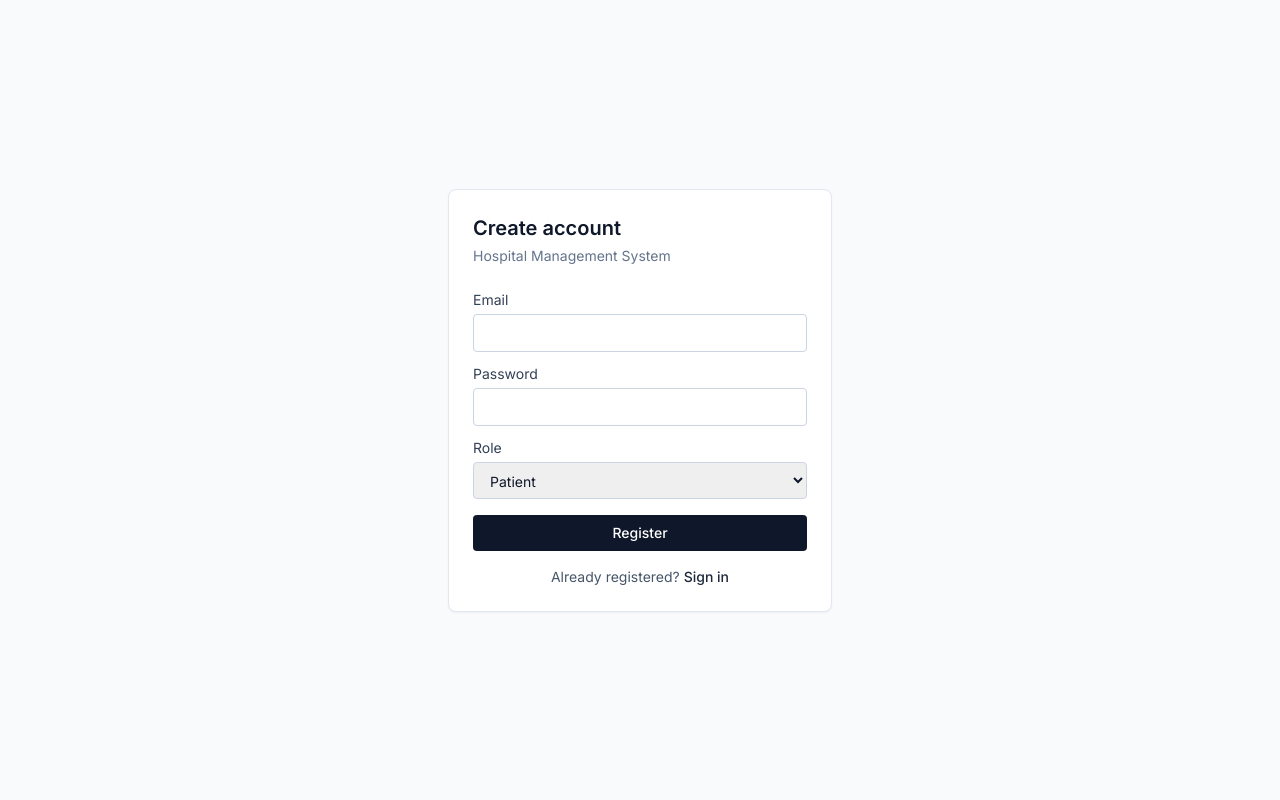
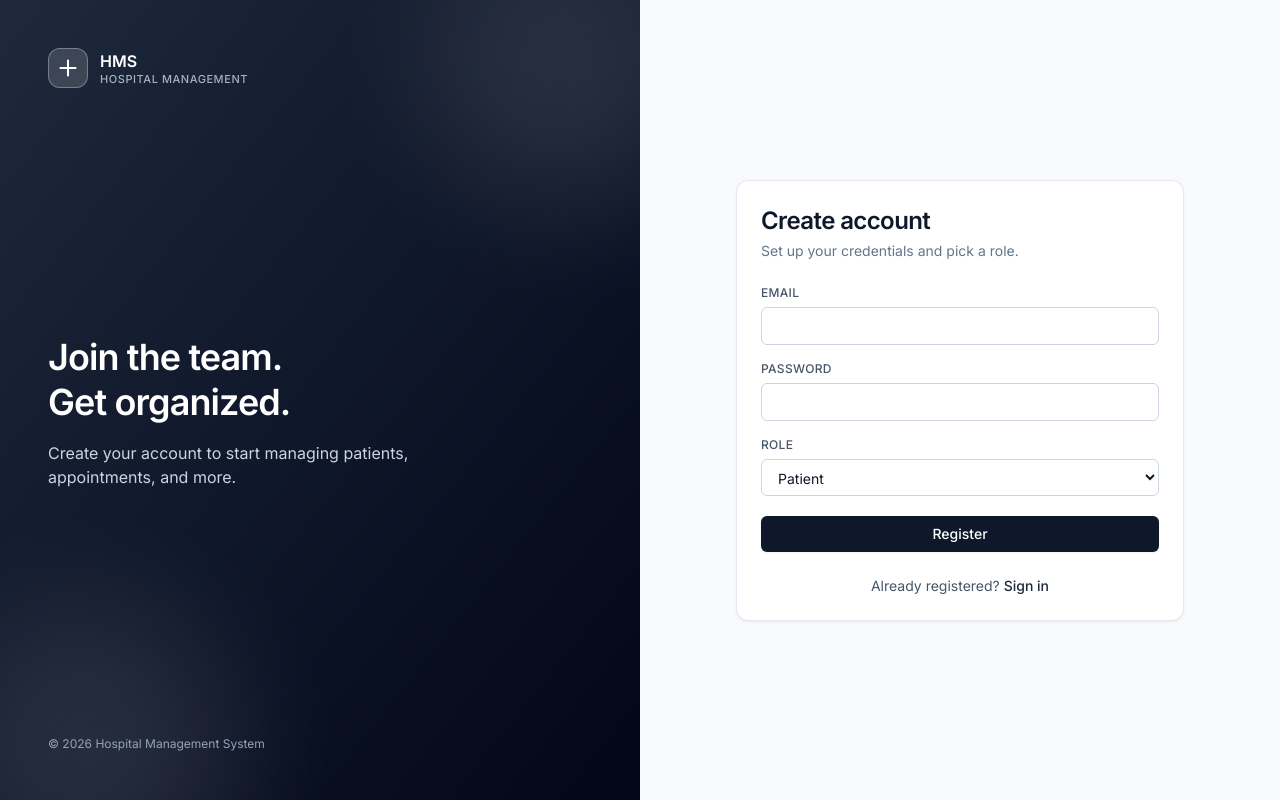
Before and after one commit to MANVENDRA-github/hospital-management-system, a React (Vite) app in the folder frontend/: page /register in a window 1280 px wide. Built offline with nearby package versions, Linux system fonts and the light colour scheme.

Commit message:
Redesign register with split brand panel layout

```diff
--- a/frontend/src/pages/Register.tsx
+++ b/frontend/src/pages/Register.tsx
@@ -28,56 +28,87 @@ export default function Register() {
   };
 
   return (
-    <div className="flex h-full items-center justify-center bg-slate-50">
-      <form onSubmit={onSubmit} className="w-full max-w-sm rounded-lg border border-slate-200 bg-white p-6 shadow-sm">
-        <h1 className="mb-1 text-xl font-semibold text-slate-900">Create account</h1>
-        <p className="mb-6 text-sm text-slate-500">Hospital Management System</p>
+    <div className="grid min-h-full lg:grid-cols-2">
+      <div className="relative hidden flex-col justify-between overflow-hidden bg-gradient-to-br from-slate-800 via-slate-900 to-slate-950 p-12 text-white lg:flex">
+        <div className="absolute -right-20 -top-20 h-72 w-72 rounded-full bg-white/10 blur-3xl" aria-hidden="true" />
+        <div className="absolute -bottom-24 -left-12 h-72 w-72 rounded-full bg-white/10 blur-3xl" aria-hidden="true" />
+        <div className="relative flex items-center gap-3">
+          <div className="flex h-10 w-10 items-center justify-center rounded-xl bg-white/15 ring-1 ring-inset ring-white/30">
+            <svg xmlns="http://www.w3.org/2000/svg" viewBox="0 0 24 24" fill="none" stroke="currentColor" strokeWidth="2.5" strokeLinecap="round" strokeLinejoin="round" className="h-5 w-5" aria-hidden="true">
+              <path d="M12 3v18M3 12h18" />
+            </svg>
+          </div>
+          <div className="leading-tight">
+            <div className="text-base font-semibold">HMS</div>
+            <div className="text-[11px] font-medium uppercase tracking-wider text-slate-300/80">Hospital Management</div>
+          </div>
+        </div>
+        <div className="relative">
+          <h1 className="text-4xl font-semibold leading-tight tracking-tight">
+            Join the team.<br />Get organized.
+          </h1>
+          <p className="mt-4 max-w-md text-base text-slate-300">
+            Create your account to start managing patients, appointments, and more.
+          </p>
+        </div>
+        <div className="relative text-xs text-slate-400">
+          &copy; {new Date().getFullYear()} Hospital Management System
+        </div>
+      </div>
 
-        <label className="mb-3 block text-sm">
-          <span className="mb-1 block text-slate-700">Email</span>
+      <div className="flex items-center justify-center bg-slate-50 px-6 py-12">
+        <form onSubmit={onSubmit} className="w-full max-w-md card card-pad">
+          <div className="mb-6 flex items-center gap-2.5 lg:hidden">
+            <div className="flex h-9 w-9 items-center justify-center rounded-lg bg-brand-600 text-white shadow-sm">
+              <svg xmlns="http://www.w3.org/2000/svg" viewBox="0 0 24 24" fill="none" stroke="currentColor" strokeWidth="2.5" strokeLinecap="round" strokeLinejoin="round" className="h-5 w-5" aria-hidden="true">
+                <path d="M12 3v18M3 12h18" />
+              </svg>
+            </div>
+            <span className="text-base font-semibold tracking-tight text-slate-900">HMS</span>
+          </div>
+
+          <h1 className="page-title">Create account</h1>
+          <p className="page-sub mb-6">Set up your credentials and pick a role.</p>
+
+          <label className="mb-4 block">
+            <span className="label">Email</span>
             <input
               type="email"
               required
               value={email}
               onChange={(e) => setEmail(e.target.value)}
-            className="w-full rounded border border-slate-300 px-3 py-2 text-sm focus:border-brand-500 focus:outline-none"
+              className="input"
+              autoComplete="email"
             />
           </label>
-        <label className="mb-3 block text-sm">
-          <span className="mb-1 block text-slate-700">Password</span>
+          <label className="mb-4 block">
+            <span className="label">Password</span>
             <input
               type="password"
               required
               minLength={6}
               value={password}
               onChange={(e) => setPassword(e.target.value)}
-            className="w-full rounded border border-slate-300 px-3 py-2 text-sm focus:border-brand-500 focus:outline-none"
+              className="input"
+              autoComplete="new-password"
             />
           </label>
-        <label className="mb-4 block text-sm">
-          <span className="mb-1 block text-slate-700">Role</span>
-          <select
-            value={role}
-            onChange={(e) => setRole(e.target.value as Role)}
-            className="w-full rounded border border-slate-300 px-3 py-2 text-sm focus:border-brand-500 focus:outline-none"
-          >
+          <label className="mb-5 block">
+            <span className="label">Role</span>
+            <select value={role} onChange={(e) => setRole(e.target.value as Role)} className="input">
               <option value="PATIENT">Patient</option>
               <option value="DOCTOR">Doctor</option>
               <option value="ADMIN">Admin</option>
             </select>
           </label>
 
-        {error && <div className="mb-3 rounded bg-red-50 px-3 py-2 text-sm text-red-700">{error}</div>}
+          {error && <div className="alert-error mb-4">{error}</div>}
 
-        <button
-          type="submit"
-          disabled={submitting}
-          className="w-full rounded bg-brand-600 px-4 py-2 text-sm font-medium text-white hover:bg-brand-700 disabled:opacity-60"
-        >
+          <button type="submit" disabled={submitting} className="btn-primary w-full">
             {submitting ? 'Registering…' : 'Register'}
           </button>
 
-        <p className="mt-4 text-center text-sm text-slate-600">
+          <p className="mt-6 text-center text-sm text-slate-600">
             Already registered?{' '}
             <Link to="/login" className="font-medium text-brand-700 hover:underline">
               Sign in
@@ -85,5 +116,6 @@ export default function Register() {
           </p>
         </form>
       </div>
+    </div>
   );
 }
```
Lines whose indentation alone changed are shown as unchanged.
